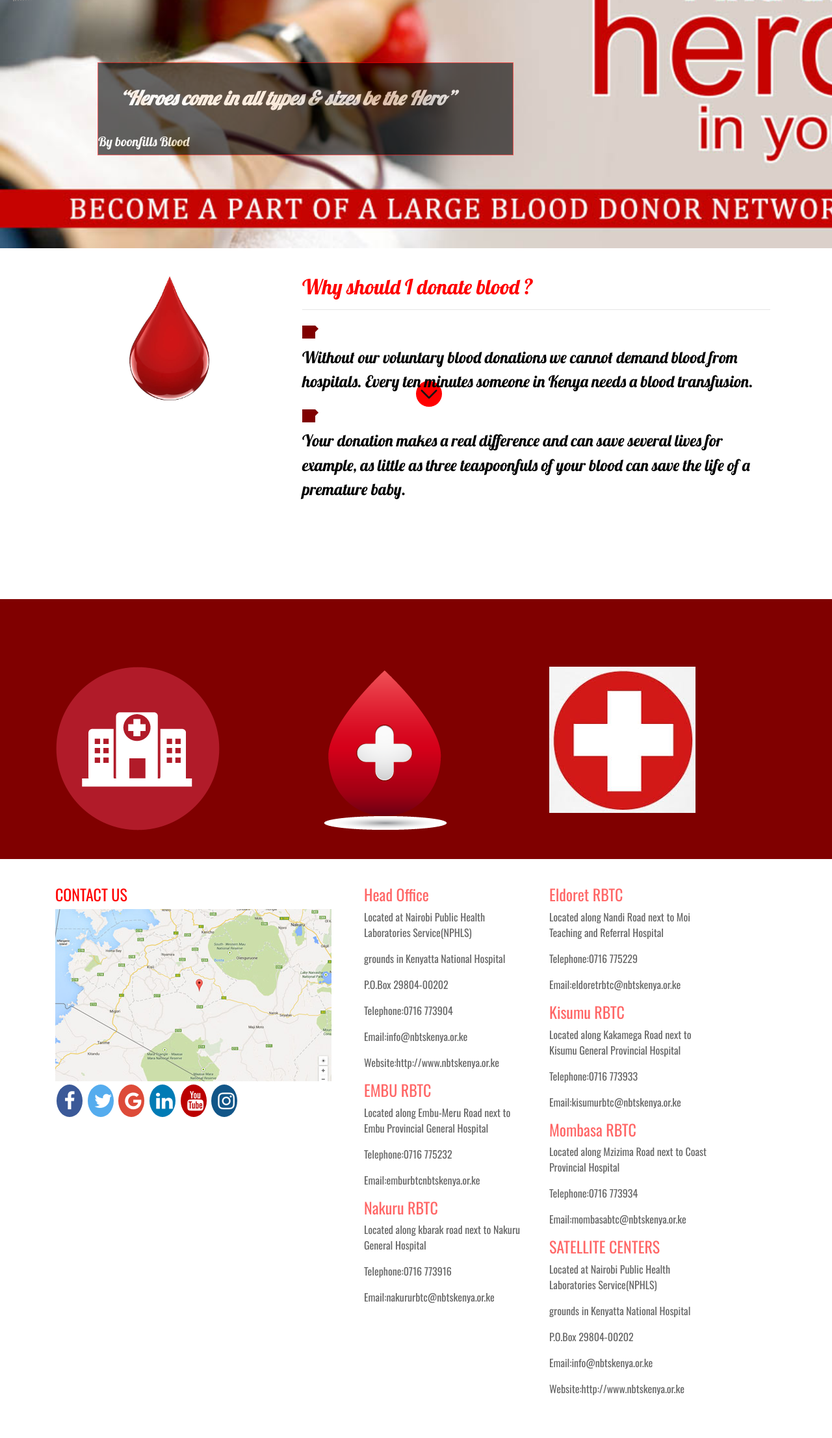
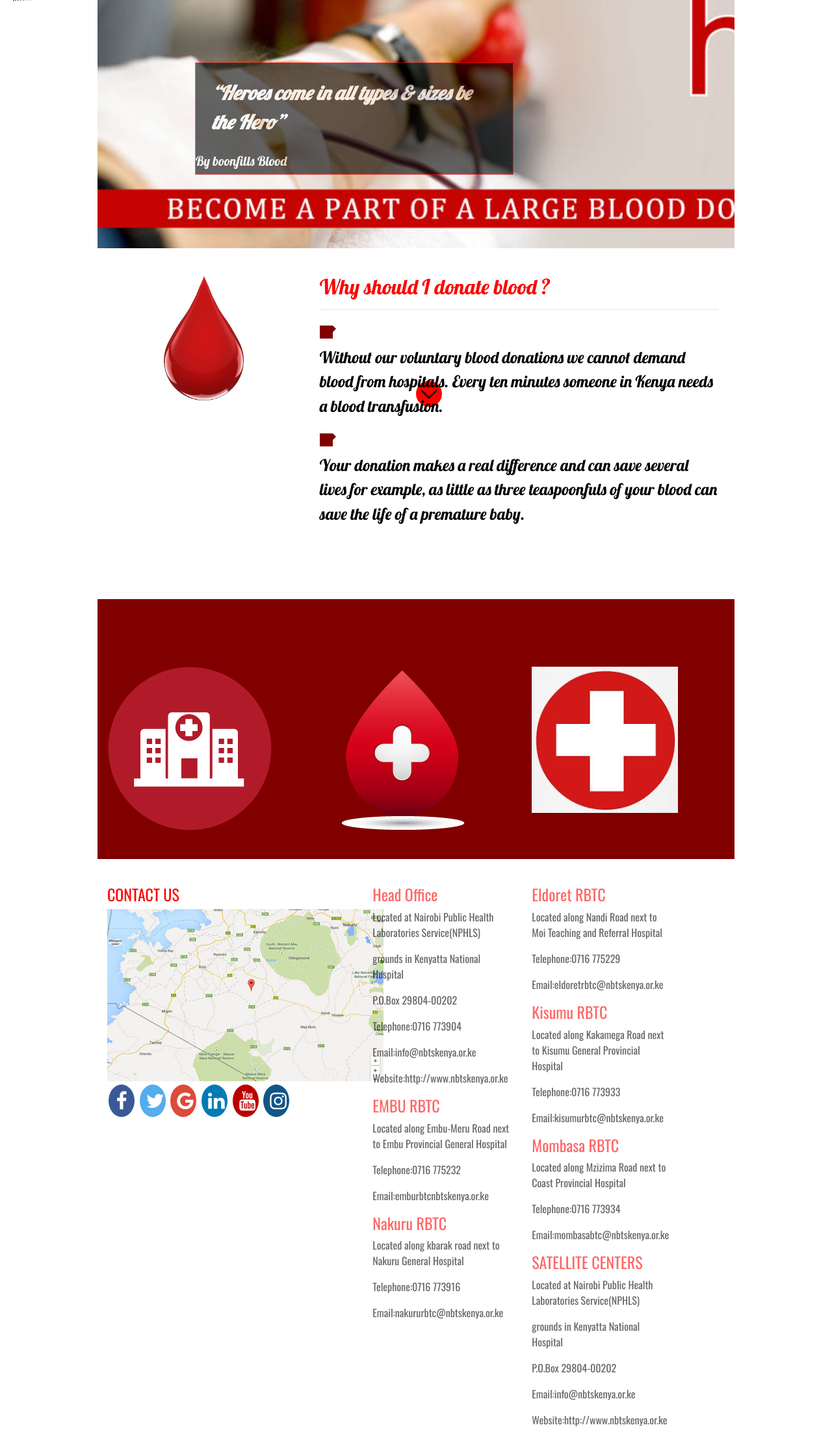
Before and after one commit to samiyah1/BloodConnect, a Django app: page / in a window 1280 px wide. Shown: the part 118-2331 px from the top of the page at 65% size. Before the commit the page ends 2265 px from the top, so only its background shows below. Run offline with Django 3.2, Linux system fonts and the light colour scheme; some libraries are stand-ins or nearby versions; some web fonts are replaced.

Commit message:
changed body style of the main home page

```diff
--- a/donate/templates/base.html
+++ b/donate/templates/base.html
@@ -17,6 +17,10 @@
     <title> </title>
   {% endif %}
 <style>
+body{
+  margin-right: 150px;
+  margin-left: 150px;
+}
 .container{
   margin-top:40px;
   height:500px;
```
